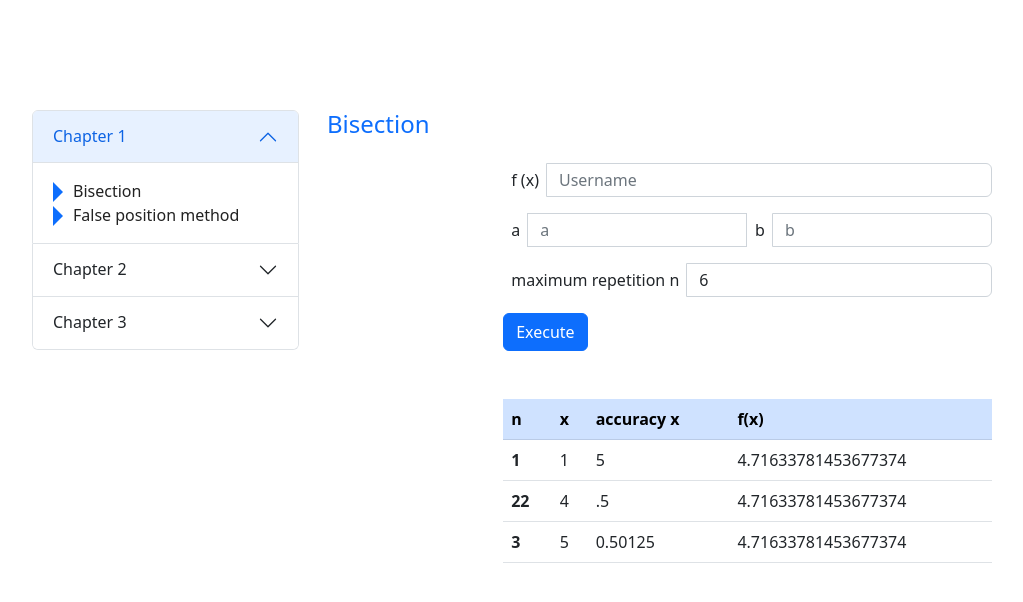
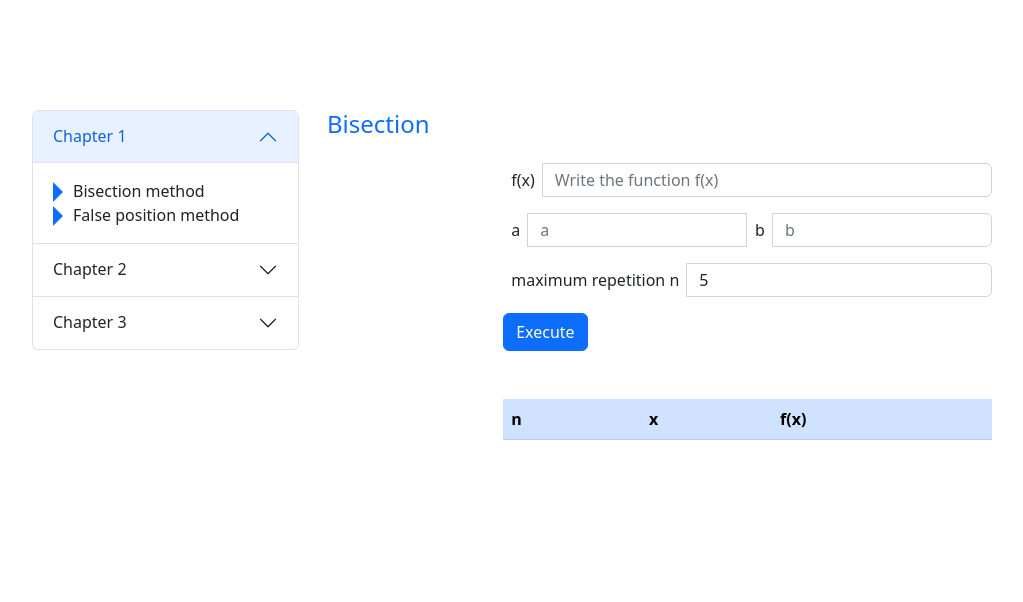
Before and after one commit to shaaa4t/numerical_analysis_web, a PHP site: page / in a window 1280 px wide. Shown: the part 56-658 px from the top of the page, without its empty margins (38-1061 px from the left). Run offline with PHP 8.4, Linux system fonts and the light colour scheme; lists and menus that the app fills with data are empty.

Commit message:
bisection

```diff
--- a/accordion.php
+++ b/accordion.php
@@ -7,7 +7,7 @@
     </h2>
     <div id="panelsStayOpen-collapseOne" class="accordion-collapse collapse show" aria-labelledby="panelsStayOpen-headingOne">
       <div class="accordion-body">
-        <a href="#Bisection">Bisection</a>
+        <a href="#Bisection">Bisection method</a>
         <a href="#False">False position method</a>
       </div>
     </div>
--- a/methods/Bisection.php
+++ b/methods/Bisection.php
@@ -1,55 +1,113 @@
+
+<?php
+
+$fun = $a = $b = $n = $p = '';
+$TOL = 0.0001;
+$store_x_results = array();
+$FA_results = array();
+$isSubmitted = false;
+
+if (isset($_POST['submit'])) {
+  $isSubmitted = true;
+  $a = $_POST['a'];
+  $b = $_POST['b'];
+  $n = $_POST['n'];
+  $fun = $_POST['fun'];
+
+  // $store = str_split($fun, 1);
+  // echo $store[2];
+  // echo '<br>';
+  // str_replace("^","*","$fun");
+
+  $filteredExpression = preg_replace('/[^\(\)\+\-\.\*\/\d+\.x]/', '', $fun);
+  echo $filteredExpression; // TODO: do valid for (tan, cos, sin) functions
+  $actualFormula = str_replace('x', $a, $filteredExpression);
+  $FA = eval('return ' . $actualFormula . ';');
+  echo '<br>';
+  echo tan($a);
+
+  // echo $result;
+
+  $i = 1;
+  while ($i <= $n) { // 1 <= 50
+    // p = a + (b - a)/2;
+    $p = $a + ($b - $a) / 2;
+
+    $filteredExpression = preg_replace('/[^\(\)\+\-\.\*\/\d+\.x]/', '', $fun);
+    $actualFormula = str_replace('x', $p, $filteredExpression);
+    $FP = eval('return ' . $actualFormula . ';');
+    //If FP = 0 or (b − a)/2 < TOL
+    if ($FP == 0 || ($b - $a) / 2 < $TOL) {
+      echo $p; // TODO: Validation it !!!!!
+      echo 'error';
+      break;
+    }
+
+    //If FA · FP > 0 then set a = p;
+    if ($FA * $FP > 0) {
+      $a = $p;
+      $FA = $FP;
+    } else {
+      $b = $p;
+    }
+    array_push($store_x_results, $p);
+    array_push($FA_results, $FA);
+
+
+    $i = $i + 1;
+    // echo '<br>';
+    // echo $p;
+    // echo '<br>';
+  }
+
+}
+
+?>
 
 <h4 class="text-primary">Bisection </h4>
+
+<form action="" method="POST">
   <div class="w-60 px-2 py-3 mx-auto">
     <div class="input-group mb-3 d-flex align-items-center">
-              <label class="mx-2" for="fx">f (x)</label>
-              <input type="text" class="form-control py-1" placeholder="Username" aria-label="Username" aria-describedby="fx">
+      <label class="mx-2" for="fx">f(x)</label>
+      <input type="text" name="fun" class="form-control py-1" placeholder="Write the function f(x)"
+        aria-label="Write the function f(x)" aria-describedby="fx">
     </div>
-
     <div class="input-group mb-3 d-flex align-items-center justify-content-between ">
       <label class="mx-2" for="a">a</label>
-              <input type="text" class="form-control py-1" placeholder="a" aria-label="a" aria-describedby="a">
+      <!--  value="<?php echo htmlspecialchars($a) ?>" -->
+      <input type="number" name="a" class="form-control py-1" placeholder="a" aria-label="a" aria-describedby="a">
 
       <label class="mx-2" for="b">b</label>
-              <input type="text" class="form-control py-1" placeholder="b" aria-label="b" aria-describedby="b">
+      <input type="number" name="b" class="form-control py-1" placeholder="b" aria-label="b" aria-describedby="b">
     </div>
 
     <div class="input-group mb-3 d-flex align-items-center ">
       <label class="mx-2" for="n">maximum repetition n</label>
-              <input type="number" class="form-control py-1" value="6" max="10" min="3" aria-describedby="n">
+      <input type="number" name="n" class="form-control py-1" value="5" max="500" min="1" aria-describedby="n">
     </div>
-
-            <button class="btn btn-primary">Execute</button>
+    <input class="btn btn-primary" type="submit" value="Execute" name="submit">
 
     <table class="table table-hover mt-5">
       <thead>
         <tr class="table-primary">
           <th scope="col">n</th>
           <th scope="col">x</th>
-                  <th scope="col">accuracy x</th>
           <th scope="col">f(x)</th>
         </tr>
       </thead>
       <tbody>
+        <?php for($i=0; $i<$n; $i++):
+        ?>
         <tr>
-                  <th scope="row">1</th>
-                  <td>1</td>
-                  <td>5</td>
-                  <td>4.71633781453677374</td>
+          <th scope="row"><?php echo $i+1 ?></th>
+          <td><?php echo $store_x_results[$i] ?></td>
+          <td><?php echo $FA_results[$i] ?></td>
         </tr>
-                <tr>
-                  <th scope="row">22</th>
-                  <td>4</td>
-                  <td>.5</td>
-                  <td>4.71633781453677374</td>
-                </tr>
-                <tr>
-                  <th scope="row">3</th>
-                  <td >5</td>
-                  <td >0.50125</td>
-                  <td>4.71633781453677374</td>
-                </tr>
+        <?php endfor;
+        ?>
       </tbody>
     </table>
 
   </div>
+</form>
--- a/methods/position_method.php
+++ b/methods/position_method.php
@@ -1,5 +1,5 @@
 
-          <h4 class="text-primary">position method</h4>
+          <h4 class="text-primary">False position method</h4>
           <div class="w-60 px-2 py-3 mx-auto">
             <div class="input-group mb-3 d-flex align-items-center">
               <label class="mx-2" for="fx">f (x)</label>
```
Lines whose indentation alone changed are shown as unchanged.
